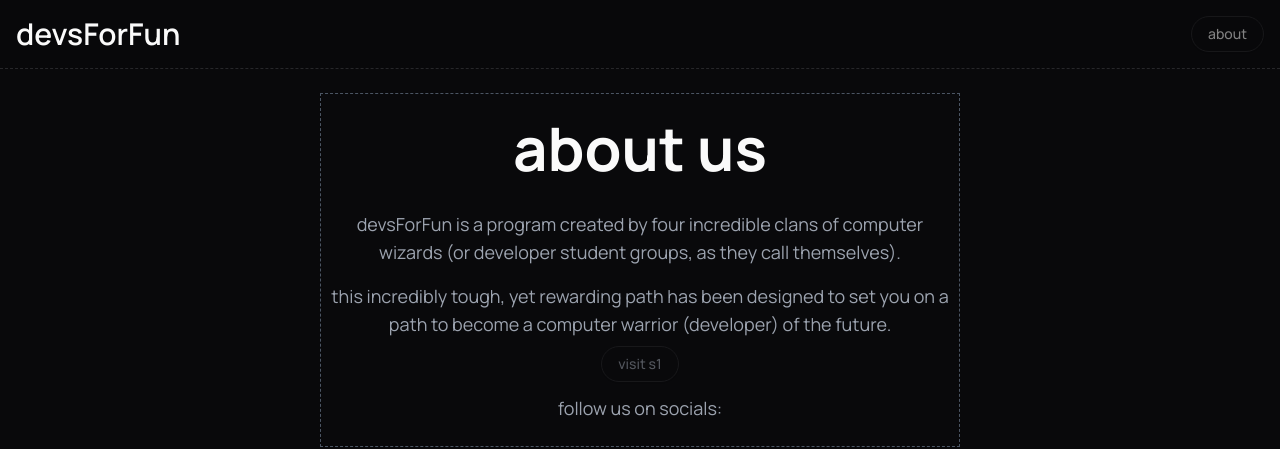
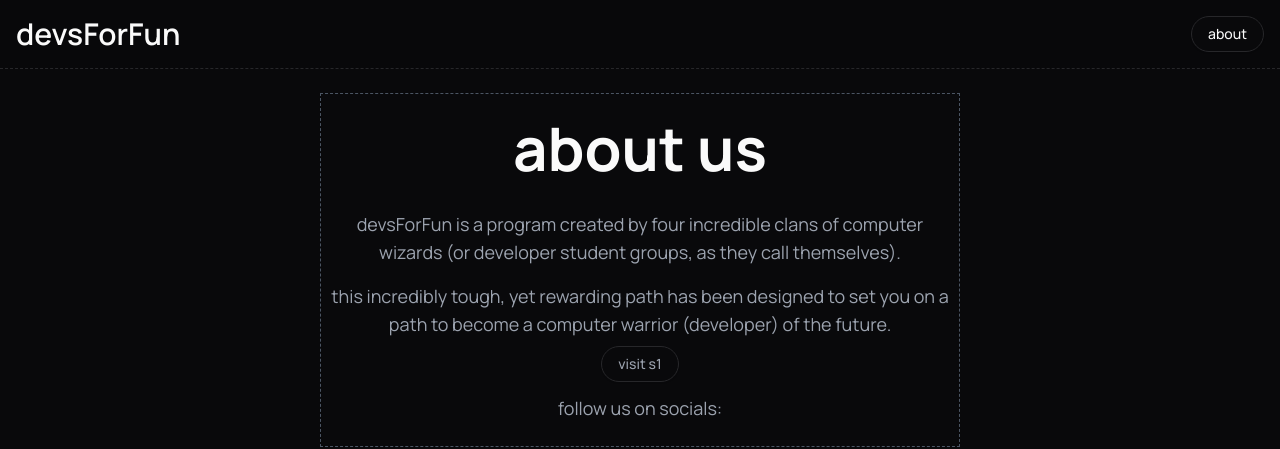
Before and after one commit to devsForFun/devsForFun, a Next.js app: page /s1/about in a window 1280 px wide. Shown: the top 449 px of the page. Built offline with nearby package versions, Linux system fonts and the light colour scheme; no server answers; the database is empty.

Commit message:
Enabled the button

```diff
--- a/app/s1/about/page.tsx
+++ b/app/s1/about/page.tsx
@@ -50,15 +50,14 @@ const Page: React.FC = () => {
             you on a path to become a computer warrior (developer) of the
             future.
           </p>
-          <Button variant="outline" disabled className="rounded-full mt-2">
-            <Link href="/s1" target="_blank">
-              visit s1
-            </Link>
+          <Button variant="outline" className="rounded-full mt-2">
+            <Link href="/s1">visit s1</Link>
           </Button>
           <div className="mt-3">
             <p>follow us on socials: </p>
             <p>
               <a href="https://x.com/devsForFun">
+                {/* no idea what to do here?! */}
                 <i className="hover:transition hover:ease-in hover:delay-100 hover:text-white"></i>
               </a>
               <a href="https://www.linkedin.com/company/devsforfun/">
--- a/app/s1/s1-base-layout.tsx
+++ b/app/s1/s1-base-layout.tsx
@@ -8,7 +8,7 @@ const S1BaseLayout = ({ children }: { children: React.ReactNode }) => {
         <Link href="/s1">
           <h1 className="font-semibold text-3xl">devsForFun</h1>
         </Link>
-        <Button variant="outline" disabled className="rounded-full">
+        <Button variant="outline" className="rounded-full">
           <Link href="/s1/about">about</Link>
         </Button>
       </header>
```
